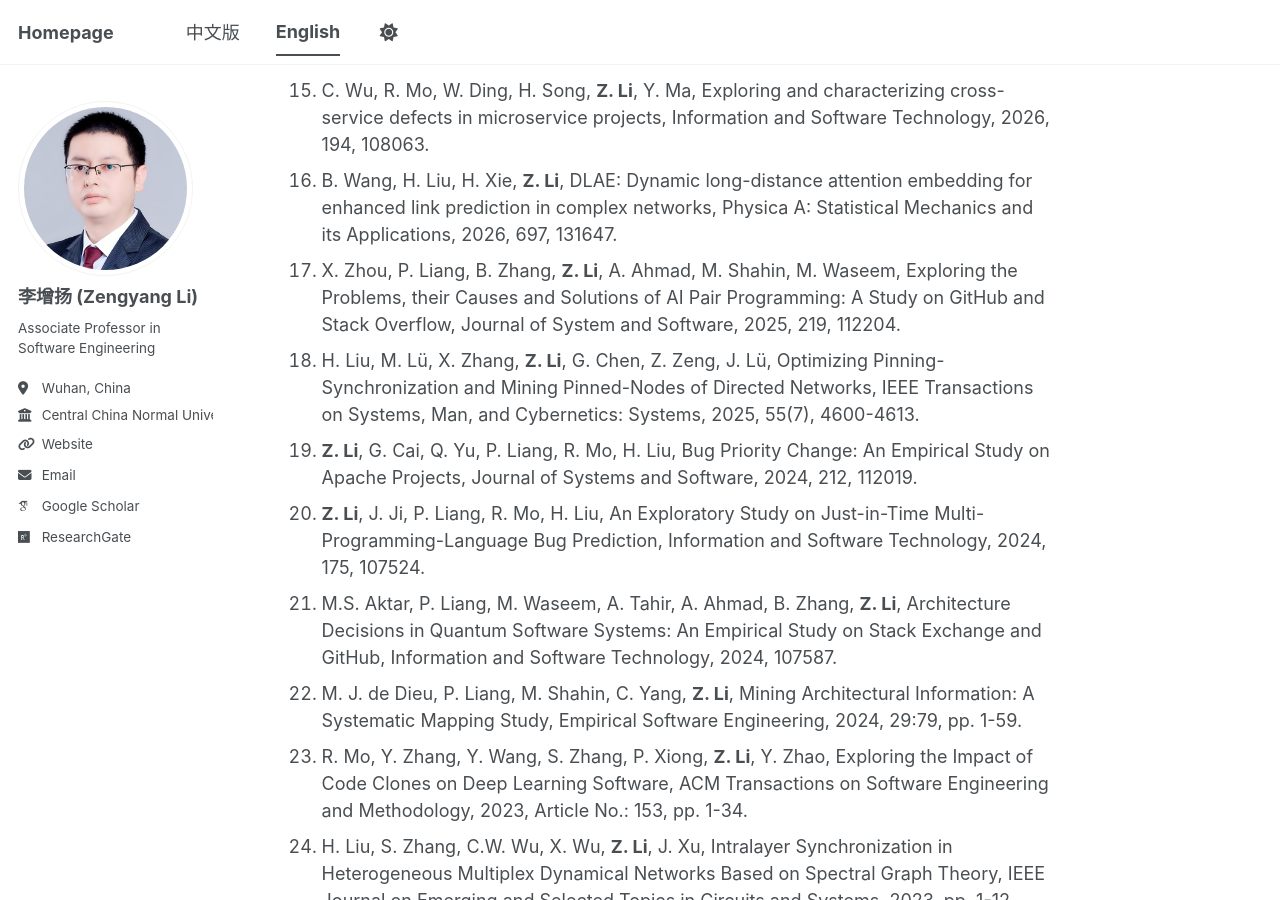
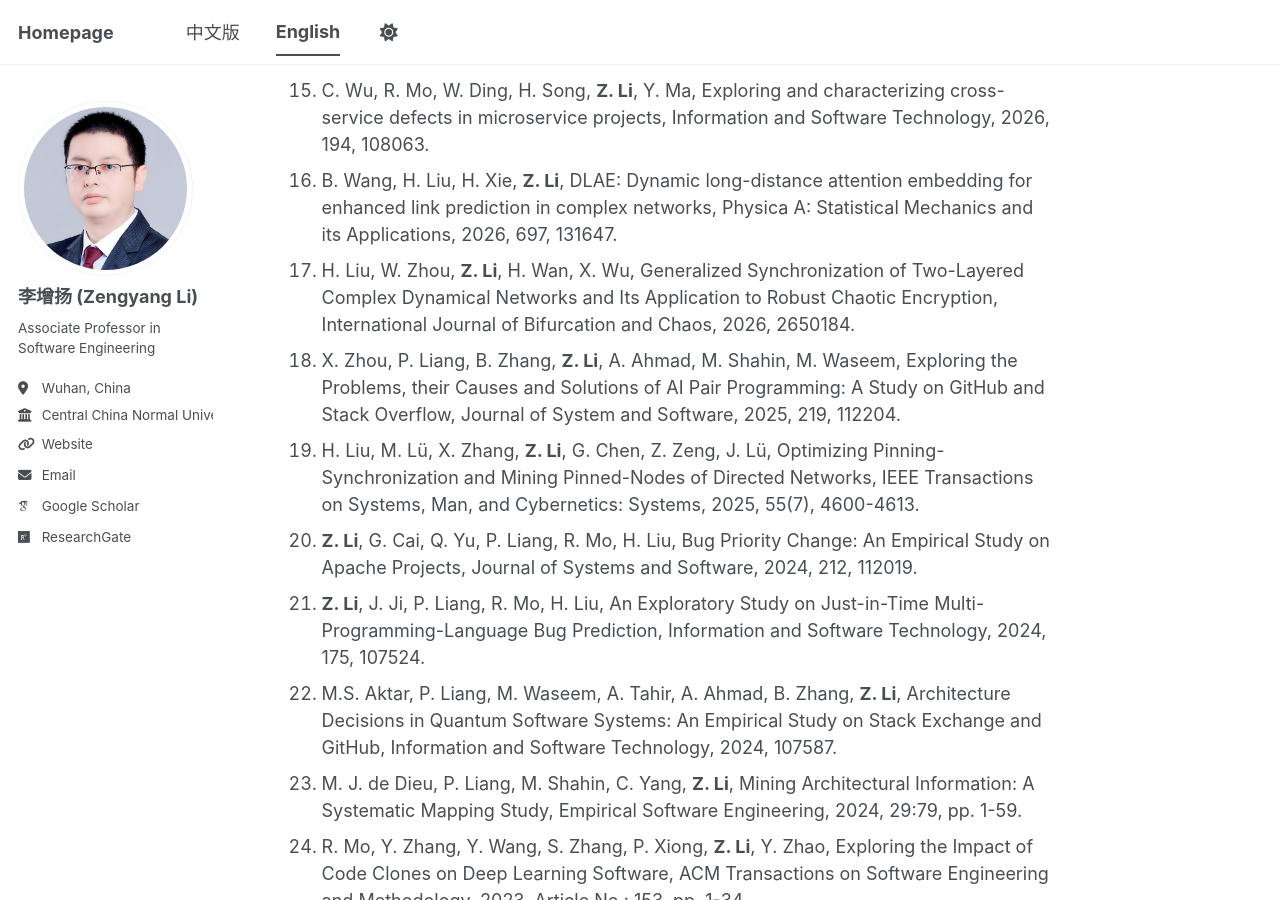
Before and after one commit to zengyang/zengyang.github.io, a Jekyll site: the page built from _pages/abouten.md, in a window 1280 px wide and 900 px high, scrolled down 2513 px. Built offline with Jekyll 4.4.1, drawn with Linux system fonts in a browser that asks for light colours; some web fonts are replaced; a script bundle is joined from its source files by our own code; library files that are not in the unit come from our copies.

Commit message:
Add new publication entry for H. Liu et al.

```diff
--- a/_pages/abouten.md
+++ b/_pages/abouten.md
@@ -56,6 +56,7 @@ Publications
 1. Y. Jiang, R. Mo, W. Zhan, D. Wang, **Z. Li**, Y. Ma, Leveraging Modular Architecture for Bug Characterization and Analysis in Automated Driving Software, ACM Transactions on Software Engineering and Methodology, 2025, 34(4), Article No.:114, pp. 1-31.
 1. C. Wu, R. Mo, W. Ding, H. Song, **Z. Li**, Y. Ma, Exploring and characterizing cross-service defects in microservice projects, Information and Software Technology, 2026, 194, 108063.
 1. B. Wang, H. Liu, H. Xie, **Z. Li**, DLAE: Dynamic long-distance attention embedding for enhanced link prediction in complex networks, Physica A: Statistical Mechanics and its Applications, 2026, 697, 131647.
+1. H. Liu, W. Zhou, **Z. Li**, H. Wan, X. Wu, Generalized Synchronization of Two-Layered Complex Dynamical Networks and Its Application to Robust Chaotic Encryption, International Journal of Bifurcation and Chaos, 2026, 2650184.
 1. X. Zhou, P. Liang, B. Zhang, **Z. Li**, A. Ahmad, M. Shahin, M. Waseem, Exploring the Problems, their Causes and Solutions of AI Pair Programming: A Study on GitHub and Stack Overflow, Journal of System and Software, 2025, 219, 112204.
 1. H. Liu, M. Lü, X. Zhang, **Z. Li**, G. Chen, Z. Zeng, J. Lü, Optimizing Pinning-Synchronization and Mining Pinned-Nodes of Directed Networks, IEEE Transactions on Systems, Man, and Cybernetics: Systems, 2025, 55(7), 4600-4613.
 1. **Z. Li**, G. Cai, Q. Yu, P. Liang, R. Mo, H. Liu, Bug Priority Change: An Empirical Study on Apache Projects, Journal of Systems and Software, 2024, 212, 112019.
```
